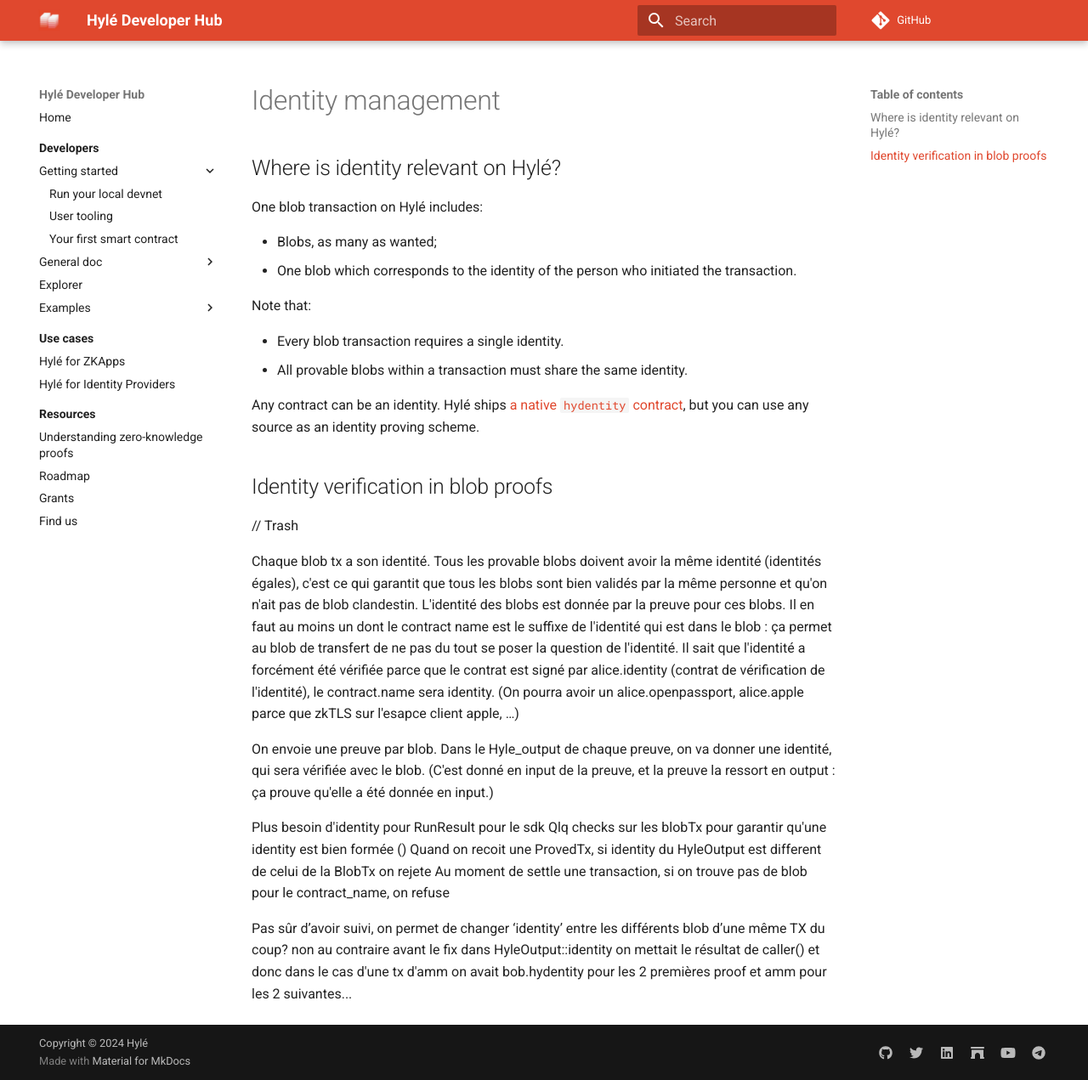
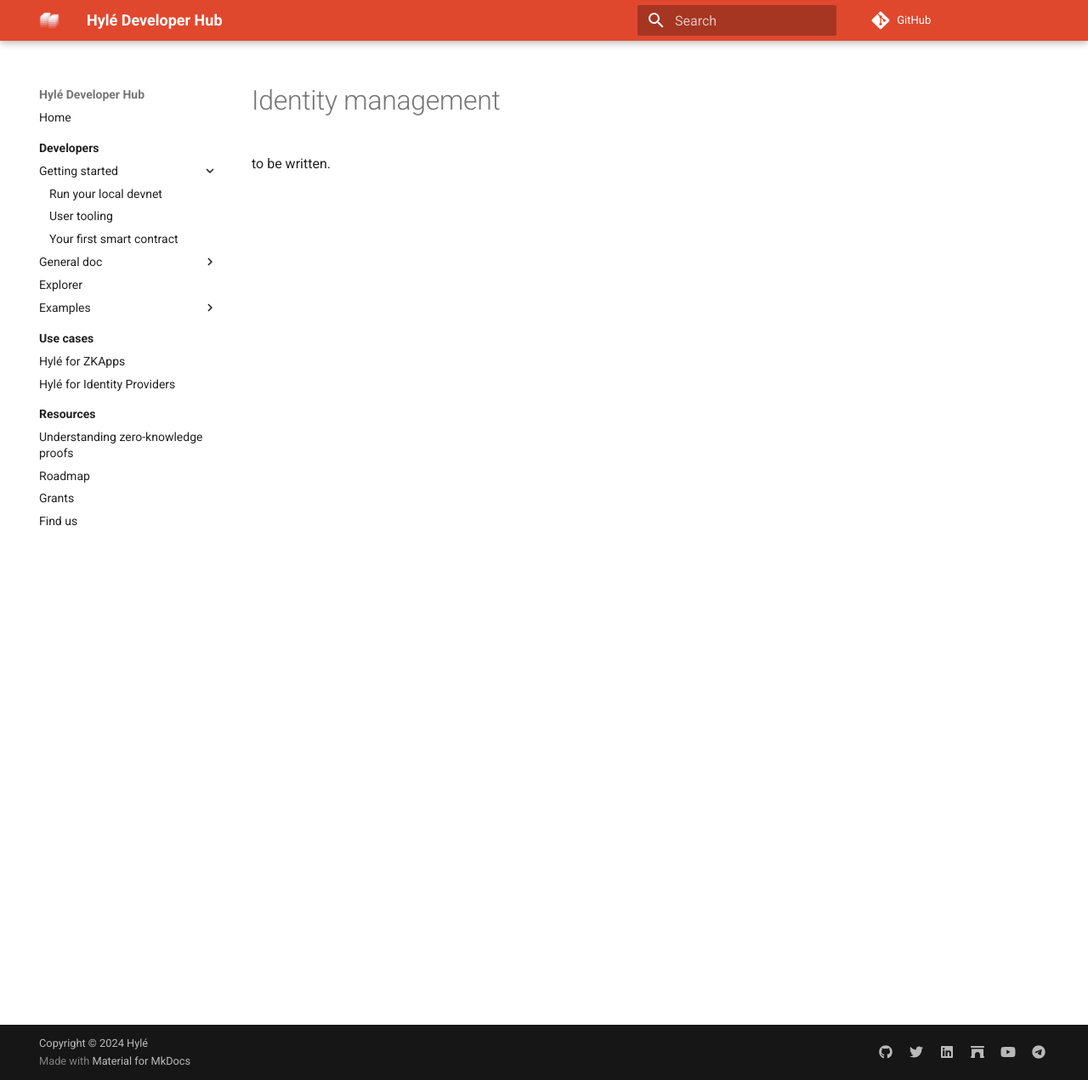
Before and after one commit to Hyle-org/devhub-hyle, an MkDocs documentation site: the page built from docs/developers/getting-started/identity-management.md, in a window 1280 px wide and 1271 px high. Shown: the whole window at 85% size. Built offline with MkDocs 1.6.1 and Material for MkDocs 9.7.7, drawn with Linux system fonts in a browser that asks for light colours; comment, search, counter and statistics services are not loaded.

Commit message:
moving wip to branch

```diff
--- a/docs/developers/getting-started/identity-management.md
+++ b/docs/developers/getting-started/identity-management.md
@@ -1,41 +1,3 @@
 # Identity management
 
-## Where is identity relevant on Hylé?
-
-One blob transaction on Hylé includes:
-
-- Blobs, as many as wanted;
-- One blob which corresponds to the identity of the person who initiated the transaction.
-
-Note that:
-
-- Every blob transaction requires a single identity.
-- All provable blobs within a transaction must share the same identity.
-
-Any contract can be an identity. Hylé ships [a native `hydentity` contract](https://github.com/Hyle-org/hyle/tree/main/contracts/hydentity), but you can use any source as an identity proving scheme.
-
-## Identity verification in blob proofs
-
-
-
-
-
-// Trash
-
-Chaque blob tx a son identité.
-Tous les provable blobs doivent avoir la même identité (identités égales), c'est ce qui garantit que tous les blobs sont bien validés par la même personne et qu'on n'ait pas de blob clandestin. L'identité des blobs est donnée par la preuve pour ces blobs.
-Il en faut au moins un dont le contract name est le suffixe de l'identité qui est dans le blob : ça permet au blob de transfert de ne pas du tout se poser la question de l'identité. Il sait que l'identité a forcément été vérifiée parce que le contrat est signé par alice.identity (contrat de vérification de l'identité), le contract.name sera identity.
-(On pourra avoir un alice.openpassport, alice.apple parce que zkTLS sur l'esapce client apple, …)
-
-On envoie une preuve par blob. Dans le Hyle_output de chaque preuve, on va donner une identité, qui sera vérifiée avec le blob. (C'est donné en input de la preuve, et la preuve la ressort en output : ça prouve qu'elle a été donnée en input.)
-
-
-Plus besoin d'identity pour RunResult pour le sdk
-Qlq checks sur les blobTx pour garantir qu'une identity est bien formée (<id.contrat_name>)
-Quand on recoit une ProvedTx, si identity du HyleOutput est different de celui de la BlobTx on rejete
-Au moment de settle une transaction, si on trouve pas de blob pour le contract_name, on refuse
-
-
-Pas sûr d’avoir suivi, on permet de changer ‘identity’ entre les différents blob d’une même TX du coup?
-non au contraire
-avant le fix dans HyleOutput::identity on mettait le résultat de caller() et donc dans le cas d'une tx d'amm on avait bob.hydentity pour les 2 premières proof et amm pour les 2 suivantes...
+to be written.
```
